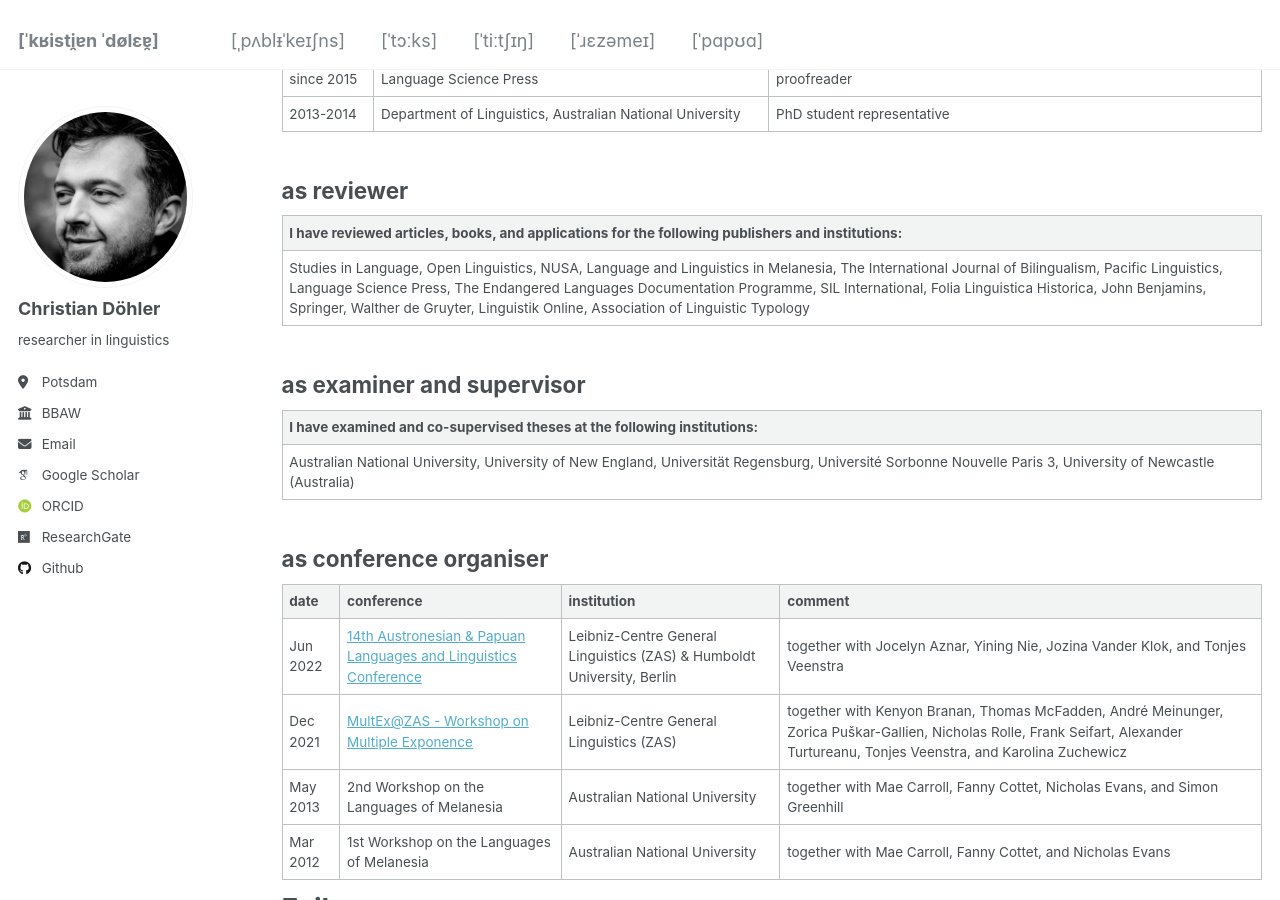
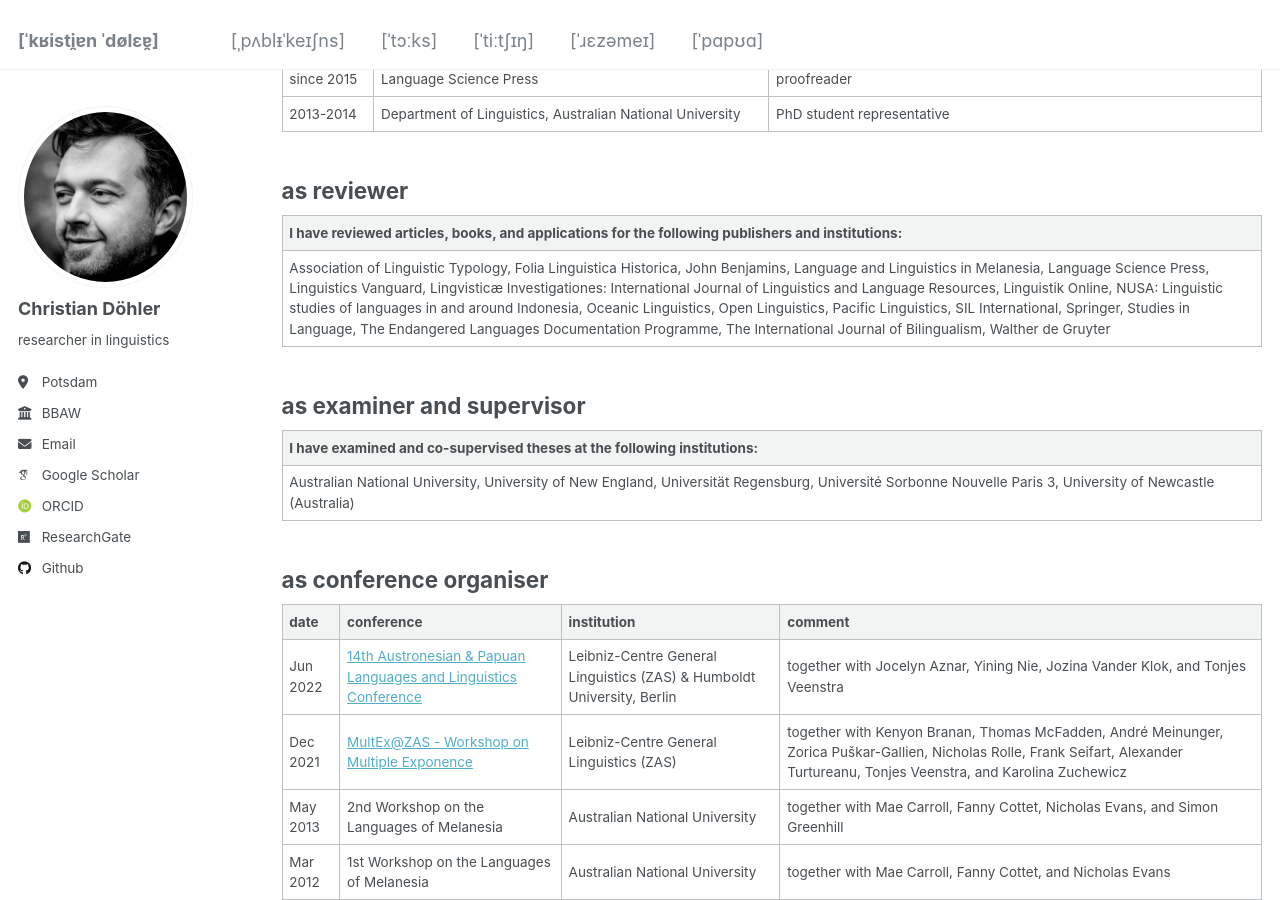
Before and after one commit to chrdoe/chrdoe.github.io, a Jekyll site: the page built from _pages/cv.md, in a window 1280 px wide and 900 px high, scrolled down 3013 px. Built offline with Jekyll 4.4.1, drawn with Linux system fonts in a browser that asks for light colours; some web fonts are replaced.

Commit message:
Update cv.md

```diff
--- a/_pages/cv.md
+++ b/_pages/cv.md
@@ -101,7 +101,7 @@ as reviewer
 
 |I have reviewed articles, books, and applications for the following publishers and institutions:|
 |---|
-|Studies in Language, Open Linguistics, NUSA, Language and Linguistics in Melanesia, The International Journal of Bilingualism, Pacific Linguistics, Language Science Press, The Endangered Languages Documentation Programme, SIL International, Folia Linguistica Historica, John Benjamins, Springer, Walther de Gruyter, Linguistik Online, Association of Linguistic Typology|
+|Association of Linguistic Typology, Folia Linguistica Historica, John Benjamins, Language and Linguistics in Melanesia, Language Science Press, Linguistics Vanguard, Lingvisticæ Investigationes: International Journal of Linguistics and Language Resources, Linguistik Online, NUSA: Linguistic studies of languages in and around Indonesia, Oceanic Linguistics, Open Linguistics, Pacific Linguistics, SIL International, Springer, Studies in Language, The Endangered Languages Documentation Programme, The International Journal of Bilingualism, Walther de Gruyter|
 
 as examiner and supervisor
 ----
```
